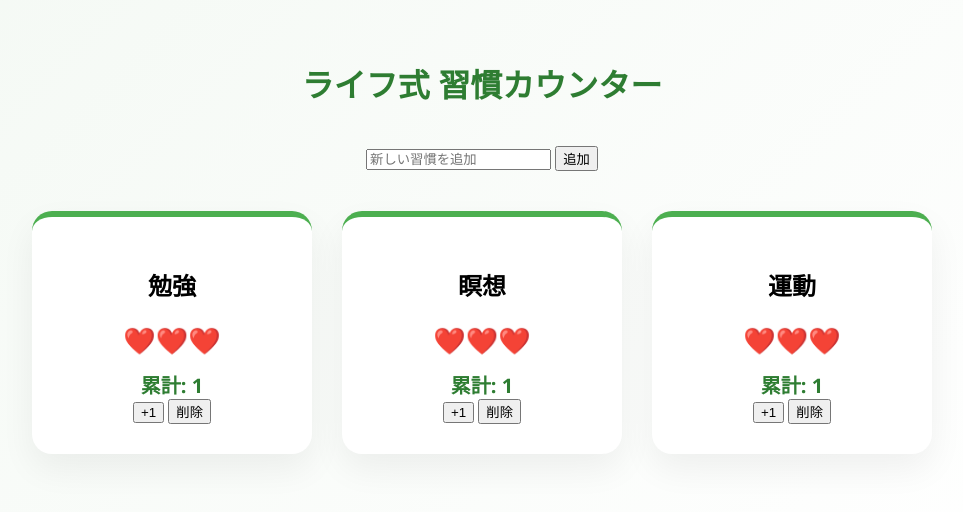
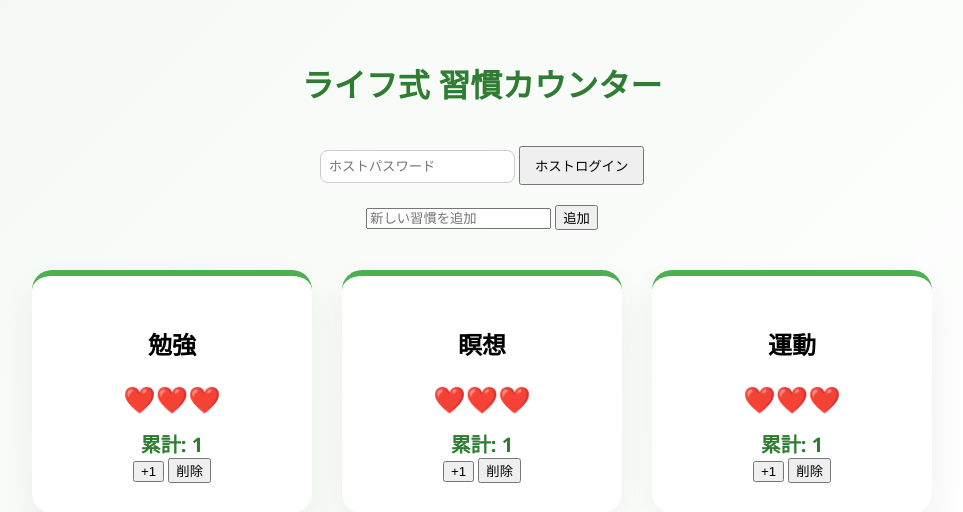
Before and after one commit to yol-science/habit-counter, a Flask app: page / in a window 1280 px wide. Shown: the top 512 px of the page, without its empty margins (158-1121 px from the left). Run offline with Flask 3, Linux system fonts and the light colour scheme; data comes from the database, SQL or seed files in the repository; both versions use the stored data as it was after the commit.

Commit message:
Add host mode with session-based admin control and dynamic habit management

```diff
--- a/app.py
+++ b/app.py
@@ -1,9 +1,10 @@
-from flask import Flask, request, jsonify, render_template
+from flask import Flask, request, jsonify, render_template, session
 import sqlite3
 from datetime import date
 from datetime import datetime
 
 app = Flask(__name__)
+app.secret_key = "super_secret_key"   # ← ここに入れる
 DB_NAME = "counter.db"
 
 # --------------------
@@ -201,6 +202,41 @@ def total():
 
     conn.close()
     return jsonify(result)
+
+#ホストログインAPI
+@app.route("/api/host_login", methods=["POST"])
+def host_login():
+    password = request.json.get("password")
+
+    if password == "admin123":
+        session["host"] = True
+        return jsonify({"message": "Host mode enabled"})
+    else:
+        return jsonify({"error": "Wrong password"}), 401
+
+#ホスト更新API
+@app.route("/api/host_update", methods=["POST"])
+def host_update():
+    if not session.get("host"):
+        return jsonify({"error": "Unauthorized"}), 403
+
+    name = request.json.get("name")
+    life = int(request.json.get("life"))
+    total = int(request.json.get("total"))
+
+    conn = sqlite3.connect(DB_NAME)
+    c = conn.cursor()
+
+    c.execute("""
+        UPDATE habits
+        SET life=?, total_count=?
+        WHERE name=?
+    """, (life, total, name))
+
+    conn.commit()
+    conn.close()
+
+    return jsonify({"message": "Updated"})
 # --------------------
 if __name__ == "__main__":
     app.run(debug=True)
--- a/static/style.css
+++ b/static/style.css
@@ -64,3 +64,17 @@ h1{
   font-weight:bold;
   color:#2e7d32;
 }
+
+.host-area{
+  margin: 20px 0;
+}
+
+.host-area input{
+  padding: 8px;
+  border-radius: 8px;
+  border: 1px solid #ccc;
+}
+
+.host-area button{
+  padding: 8px 14px;
+}
--- a/templates/index.html
+++ b/templates/index.html
@@ -11,10 +11,16 @@
 <div class="container">
   <h1>ライフ式 習慣カウンター</h1>
 
-<div class="add-area">
-  <input type="text" id="newHabit" placeholder="新しい習慣を追加">
-  <button onclick="addHabit()">追加</button>
-</div>
+  <!-- 🔐 ここに移動 -->
+  <div class="host-area">
+    <input type="password" id="hostPassword" placeholder="ホストパスワード">
+    <button onclick="hostLogin()">ホストログイン</button>
+  </div>
+
+  <div class="add-area">
+    <input type="text" id="newHabit" placeholder="新しい習慣を追加">
+    <button onclick="addHabit()">追加</button>
+  </div>
 
   <div id="status" class="card-area"></div>
 </div>
@@ -72,8 +78,20 @@ function refresh(){
             <div class="total">累計: ${data[key].total}</div>
             <button onclick="add('${key}')">+1</button>
             <button onclick="deleteHabit('${key}')">削除</button>
-          </div>
           `
+
+          // 🔐 ホストモードのときだけ表示
+          if(isHost){
+            output += `
+              <div class="host-edit">
+                Life: <input type="number" id="life-${key}" value="${data[key].life}">
+                Total: <input type="number" id="total-${key}" value="${data[key].total}">
+                <button onclick="hostUpdate('${key}')">更新</button>
+              </div>
+            `
+          }
+
+          output += `</div>`
         }
 
       }
@@ -82,6 +100,39 @@ function refresh(){
     })
 }
 
+let isHost = false;
+
+function hostLogin(){
+  const password = document.getElementById("hostPassword").value
+
+  fetch("/api/host_login",{
+    method:"POST",
+    headers:{"Content-Type":"application/json"},
+    body:JSON.stringify({password})
+  })
+  .then(r=>r.json())
+  .then(data=>{
+    if(data.message){
+      isHost = true
+      alert("ホストモードON")
+      refresh()
+    } else {
+      alert("パスワードが違います")
+    }
+  })
+}
+
+function hostUpdate(name){
+  const life = document.getElementById(`life-${name}`).value
+  const total = document.getElementById(`total-${name}`).value
+
+  fetch("/api/host_update",{
+    method:"POST",
+    headers:{"Content-Type":"application/json"},
+    body:JSON.stringify({name, life, total})
+  }).then(refresh)
+}
+
 refresh()
 </script>
 
```
Also changed, not shown: counter.db.
